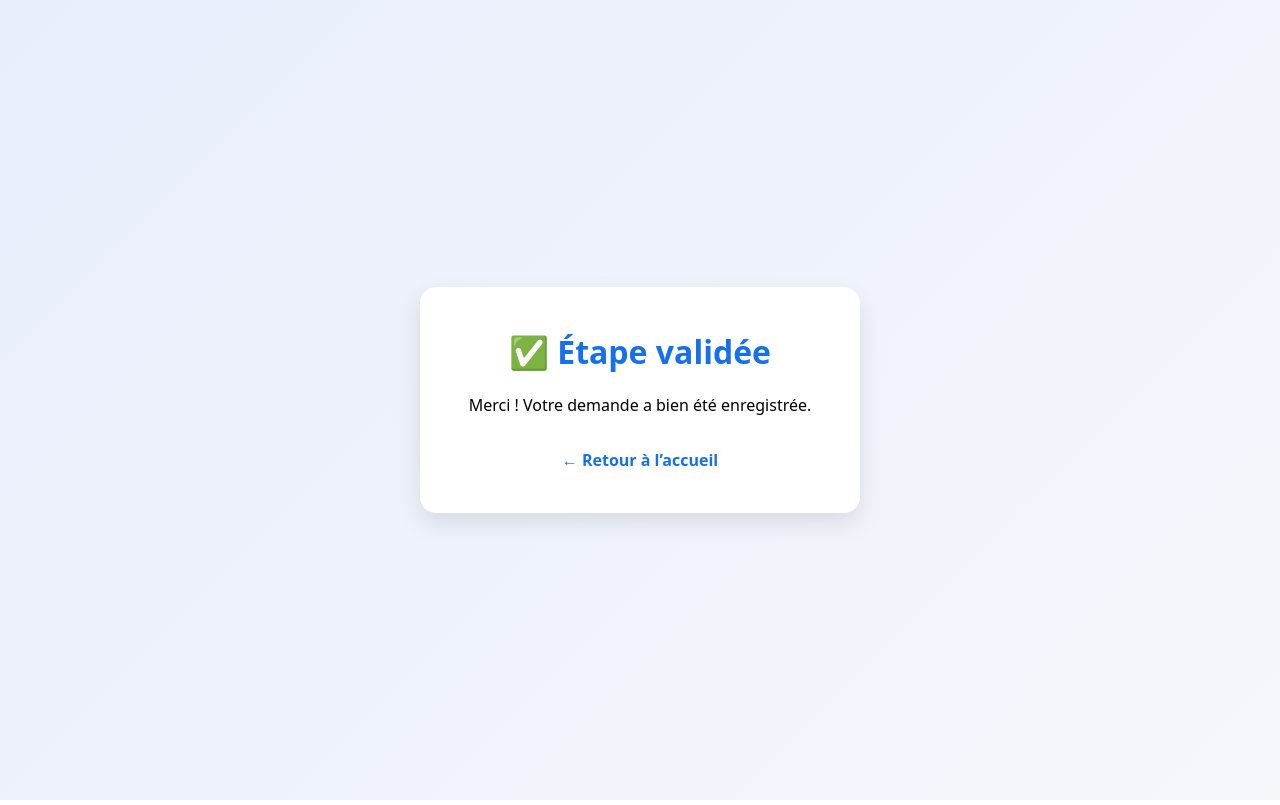
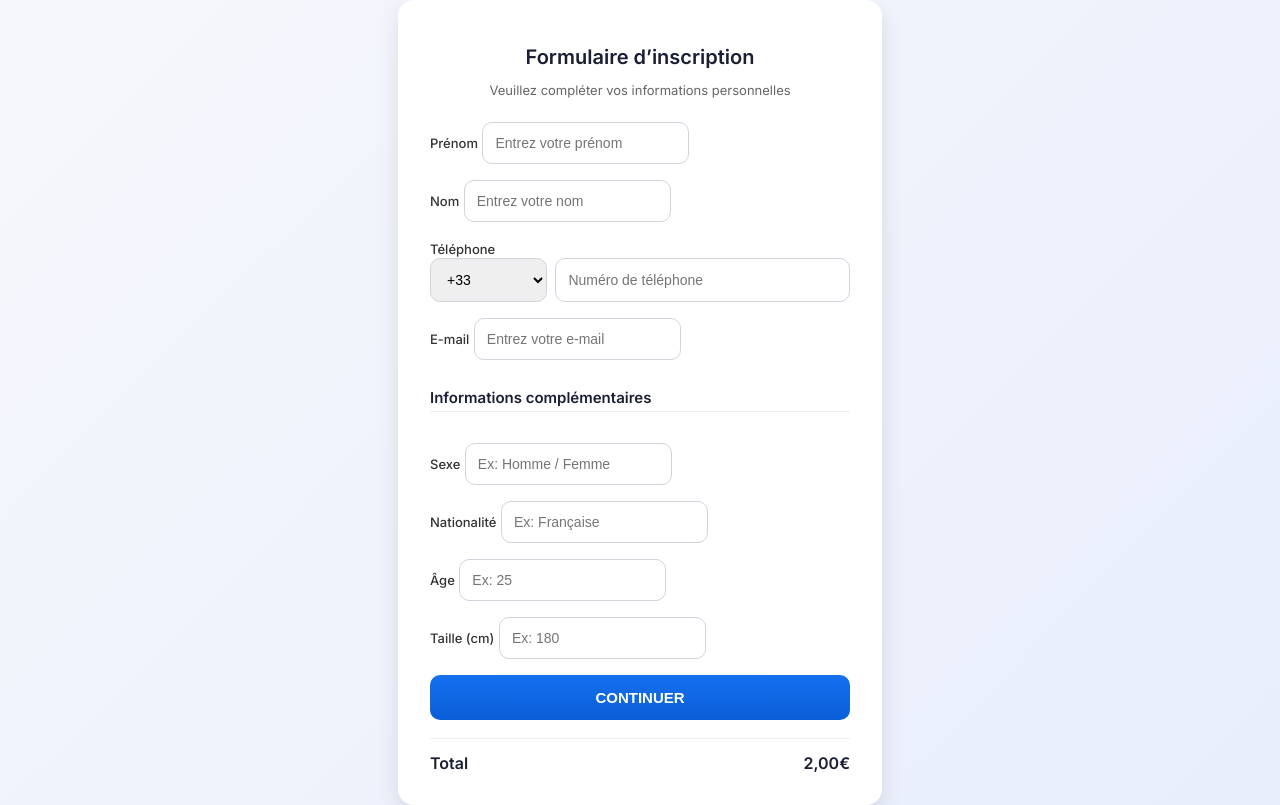
Before and after one commit to tonytoniqu3-ui/logger-site, a website: page confirmation.html in a window 1280 px wide. Drawn offline with Linux system fonts and the light colour scheme.

Commit message:
Update confirmation.html

```diff
--- a/confirmation.html
+++ b/confirmation.html
@@ -1,28 +1,207 @@
-<!doctype html>
+<!DOCTYPE html>
 <html lang="fr">
 <head>
-  <meta charset="utf-8">
-  <meta name="viewport" content="width=device-width,initial-scale=1">
-  <title>Confirmation</title>
+  <meta charset="utf-8" />
+  <meta name="viewport" content="width=device-width, initial-scale=1" />
+  <title>Formulaire – Paiement</title>
+  <link href="https://fonts.googleapis.com/css2?family=Inter:wght@400;500;600&display=swap" rel="stylesheet">
   <style>
-    body{margin:0;min-height:100vh;display:grid;place-items:center;font:16px/1.55 system-ui,Segoe UI,Roboto;background:linear-gradient(135deg,#e8eefc,#f5f7fb)}
-    .box{background:#fff;padding:40px;border-radius:16px;box-shadow:0 10px 25px rgba(0,0,0,.1);text-align:center;width:min(360px,90vw)}
-    h1{margin:0 0 6px;color:#1570ef}
-    .muted{color:#6b7280;font-size:14px}
-    .cta{display:inline-block;margin-top:14px;color:#1570ef;text-decoration:none;font-weight:600}
+    body {
+      font-family: 'Inter', sans-serif;
+      background: linear-gradient(135deg, #f5f7fb, #e8eefc);
+      display: flex;
+      justify-content: center;
+      align-items: center;
+      min-height: 100vh;
+      margin: 0;
+    }
+
+    .card {
+      background: #ffffff;
+      border-radius: 16px;
+      box-shadow: 0 10px 25px rgba(0,0,0,0.1);
+      padding: 32px;
+      width: 420px;
+      transition: transform 0.3s ease, box-shadow 0.3s ease;
+    }
+
+    .card:hover {
+      transform: translateY(-3px);
+      box-shadow: 0 15px 35px rgba(0,0,0,0.15);
+    }
+
+    h1 {
+      font-size: 20px;
+      margin-bottom: 8px;
+      text-align: center;
+      color: #1a1f36;
+    }
+
+    p.subtitle {
+      font-size: 13px;
+      text-align: center;
+      color: #666;
+      margin-bottom: 24px;
+    }
+
+    form {
+      display: flex;
+      flex-direction: column;
+      gap: 16px;
+    }
+
+    label {
+      font-size: 13px;
+      font-weight: 500;
+      color: #333;
+      margin-bottom: 4px;
+    }
+
+    input, select {
+      padding: 12px;
+      border: 1px solid #d0d5dd;
+      border-radius: 10px;
+      font-size: 14px;
+      transition: border-color 0.2s, box-shadow 0.2s;
+    }
+
+    input:focus, select:focus {
+      border-color: #1570ef;
+      box-shadow: 0 0 0 3px rgba(21,112,239,0.15);
+      outline: none;
+    }
+
+    .phone-field {
+      display: flex;
+      gap: 8px;
+    }
+
+    .phone-field select {
+      width: 30%;
+    }
+
+    .phone-field input {
+      width: 70%;
+    }
+
+    button {
+      background: linear-gradient(180deg, #1570ef, #0b5ed7);
+      color: #fff;
+      border: none;
+      border-radius: 10px;
+      padding: 14px;
+      font-size: 15px;
+      cursor: pointer;
+      font-weight: 600;
+      transition: background 0.3s, transform 0.1s;
+    }
+
+    button:hover {
+      background: linear-gradient(180deg, #1a7af0, #0d66db);
+    }
+
+    button:active {
+      transform: translateY(1px);
+    }
+
+    .section-title {
+      font-size: 15px;
+      font-weight: 600;
+      color: #1a1f36;
+      border-bottom: 1px solid #eee;
+      padding-bottom: 4px;
+      margin-top: 12px;
+    }
+
+    .summary {
+      border-top: 1px solid #eee;
+      margin-top: 18px;
+      padding-top: 14px;
+      display: flex;
+      justify-content: space-between;
+      font-weight: 600;
+      color: #1a1f36;
+    }
   </style>
 </head>
 <body>
-  <div class="box">
-    <h1>✅ Étape validée</h1>
-    <p id="who" class="muted"></p>
-    <p>Merci ! Votre demande a bien été enregistrée.</p>
-    <a class="cta" href="/">← Retour à l’accueil</a>
+  <div class="card">
+    <h1>Formulaire d’inscription</h1>
+    <p class="subtitle">Veuillez compléter vos informations personnelles</p>
+
+    <form id="formulaire">
+      <div>
+        <label>Prénom</label>
+        <input type="text" placeholder="Entrez votre prénom" required>
+      </div>
+
+      <div>
+        <label>Nom</label>
+        <input type="text" placeholder="Entrez votre nom" required>
+      </div>
+
+      <div>
+        <label>Téléphone</label>
+        <div class="phone-field">
+          <select>
+            <option>+33</option>
+            <option>+32</option>
+            <option>+41</option>
+          </select>
+          <input type="tel" placeholder="Numéro de téléphone" required>
+        </div>
+      </div>
+
+      <div>
+        <label>E-mail</label>
+        <input type="email" placeholder="Entrez votre e-mail" required>
+      </div>
+
+      <p class="section-title">Informations complémentaires</p>
+
+      <div>
+        <label>Sexe</label>
+        <input type="text" placeholder="Ex: Homme / Femme">
+      </div>
+
+      <div>
+        <label>Nationalité</label>
+        <input type="text" placeholder="Ex: Française">
+      </div>
+
+      <div>
+        <label>Âge</label>
+        <input type="number" placeholder="Ex: 25">
+      </div>
+
+      <div>
+        <label>Taille (cm)</label>
+        <input type="number" placeholder="Ex: 180">
+      </div>
+
+      <button type="submit">CONTINUER</button>
+    </form>
+
+    <div class="summary">
+      <span>Total</span>
+      <span>2,00€</span>
+    </div>
   </div>
 
   <script>
-    const u = new URLSearchParams(location.search).get("u");
-    document.getElementById("who").textContent = u ? "Compte : @"+u : "";
+    const form = document.getElementById('formulaire');
+    form.addEventListener('submit', (e) => {
+      e.preventDefault();
+
+      // Petite animation avant redirection
+      form.querySelector('button').textContent = "Chargement...";
+      form.querySelector('button').disabled = true;
+
+      // Redirection automatique après 2 secondes
+      setTimeout(() => {
+        window.location.href = "/merci.html";
+      }, 2000);
+    });
   </script>
 </body>
 </html>
```
